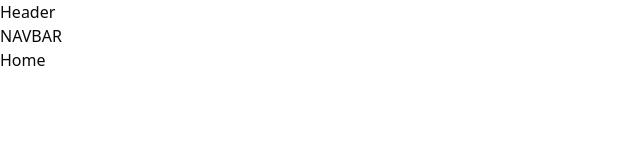
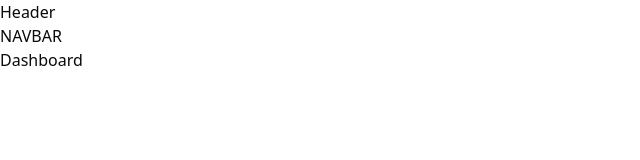
Before and after one commit to cipst/eth-prague, a React (Vite) app in the folder frontend/: page / in a window 1280 px wide. Shown: the top 160 px of the page, without its empty margins (0-640 px from the left). Built offline with nearby package versions, Linux system fonts and the light colour scheme.

Commit message:
Add home page into main

```diff
--- a/frontend/src/main.tsx
+++ b/frontend/src/main.tsx
@@ -1,22 +1,16 @@
 import { StrictMode } from "react";
 import { createRoot } from "react-dom/client";
-import { createBrowserRouter, Outlet, RouterProvider } from "react-router";
-import { Header } from "./components/ui/header";
+import { createBrowserRouter, RouterProvider } from "react-router";
+import { Home } from "./pages/home";
 
 const router = createBrowserRouter([
 	{
 		path: "/",
-		element: (
-			<>
-				<Header />
-				<nav>NAVBAR</nav>
-				<Outlet />
-			</>
-		),
+		element: <Home />,
 		children: [
 			{
 				index: true,
-				Component: () => <>Home</>,
+				Component: () => <>Dashboard</>,
 			},
 			{
 				path: "bridge",
```
